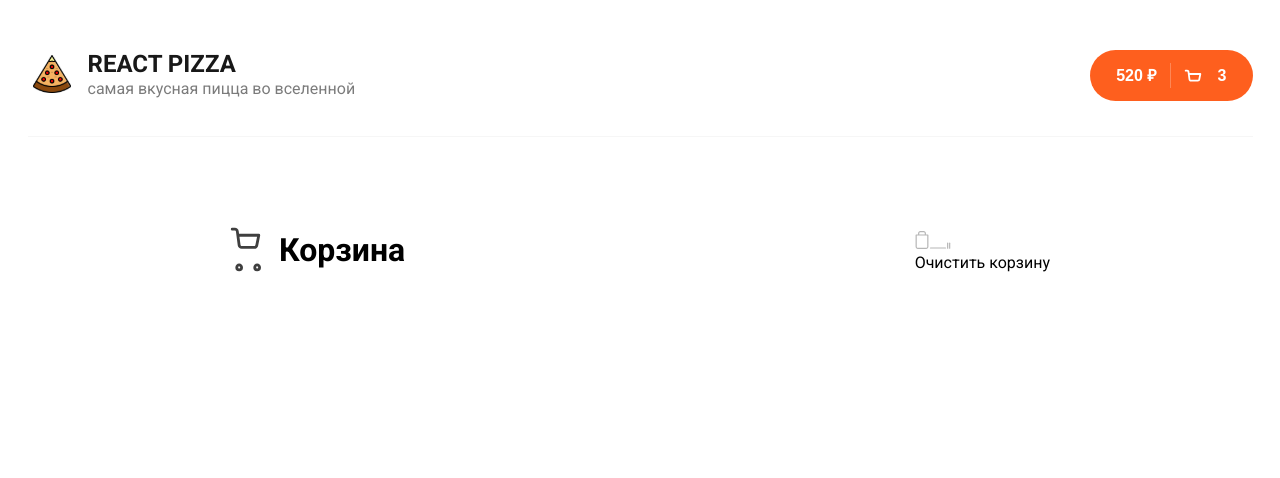
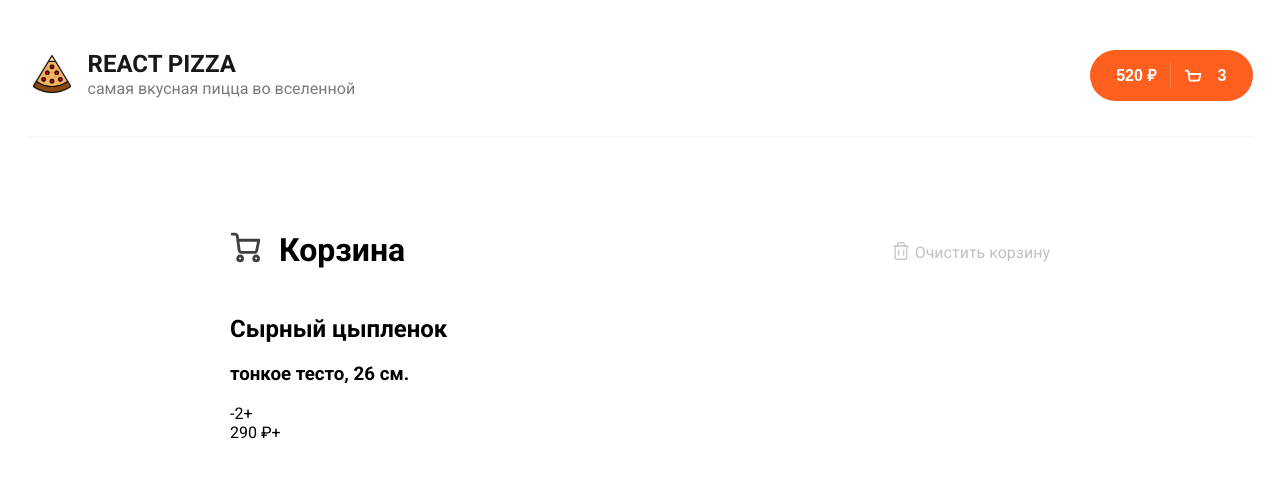
Before and after one commit to paul-ondev/react-pizza, a React (Create React App) app: page /cart in a window 1280 px wide. Shown: the top 478 px of the page. Built offline with nearby package versions, Linux system fonts and the light colour scheme.

Commit message:
Cart components.

```diff
--- a/src/components/CartBlock/CartBlock.scss
+++ b/src/components/CartBlock/CartBlock.scss
@@ -41,6 +41,7 @@
 .cart-block-top {
   display: flex;
   justify-content: space-between;
+  align-items: center;
   &__title {
     display: flex;
     justify-content: space-between;
@@ -54,15 +55,57 @@
   .cart-icon {
     &__main {
       position: relative;
-      top: -4px;
+      top: 1px;
+    }
+    &__wheels {
+      position: relative;
+      top: -9px;
     }
     &__wheel-1 {
       position: relative;
-      left: 5px;
+      left: 6px;
     }
     &__wheel-2 {
       position: relative;
-      left: 15px;
+      left: 14px;
     }
   }
+  &__empty-cart {
+    cursor: pointer;
+    display: flex;
+    justify-content: space-between;
+    opacity: 0.6;
+    &:hover {
+      opacity: 1;
+    }
+  }
+  &__trash-icon {
+    margin-right: 11px;
+  }
+  .trash-icon {
+    &__main {
+      position: relative;
+      left: 1px;
+      top: -1px;
+    }
+    &__horizont {
+      position: relative;
+      left: -15px;
+      top: -14px;
+    }
+    &__vertical-1 {
+      position: relative;
+      left: -27px;
+      top: -5px;
+    }
+    &__vertical-2 {
+      position: relative;
+      left: -24px;
+      top: -5px;
+    }
+  }
+  &__empty-btn {
+    margin-left: -25px;
+    color: #9b9999;
+  }
 }
--- a/src/components/CartBlock/index.jsx
+++ b/src/components/CartBlock/index.jsx
@@ -1,5 +1,6 @@
 import React from 'react';
 
+import {CartPizza} from './../index'
 import './CartBlock.scss';
 
 const CartBlock = () => {
@@ -25,23 +26,24 @@ const CartBlock = () => {
                 <div className="cart-block-top__empty-cart">
                     <div className="cart-block-top__trash-icon">
                         <svg className='trash-icon__main' width="14" height="18" viewBox="0 0 14 18" fill="none" xmlns="http://www.w3.org/2000/svg">
-                        <path d="M3.66663 4.00001V2.33334C3.66663 1.89131 3.84222 1.46739 4.15478 1.15483C4.46734 0.842266 4.89127 0.666672 5.33329 0.666672H8.66663C9.10865 0.666672 9.53258 0.842266 9.84514 1.15483C10.1577 1.46739 10.3333 1.89131 10.3333 2.33334V4.00001M12.8333 4.00001V15.6667C12.8333 16.1087 12.6577 16.5326 12.3451 16.8452C12.0326 17.1577 11.6087 17.3333 11.1666 17.3333H2.83329C2.39127 17.3333 1.96734 17.1577 1.65478 16.8452C1.34222 16.5326 1.16663 16.1087 1.16663 15.6667V4.00001H12.8333Z" stroke="#B6B6B6" stroke-width="1.2" stroke-linecap="round" stroke-linejoin="round"/>
+                            <path d="M3.66663 4.00001V2.33334C3.66663 1.89131 3.84222 1.46739 4.15478 1.15483C4.46734 0.842266 4.89127 0.666672 5.33329 0.666672H8.66663C9.10865 0.666672 9.53258 0.842266 9.84514 1.15483C10.1577 1.46739 10.3333 1.89131 10.3333 2.33334V4.00001M12.8333 4.00001V15.6667C12.8333 16.1087 12.6577 16.5326 12.3451 16.8452C12.0326 17.1577 11.6087 17.3333 11.1666 17.3333H2.83329C2.39127 17.3333 1.96734 17.1577 1.65478 16.8452C1.34222 16.5326 1.16663 16.1087 1.16663 15.6667V4.00001H12.8333Z" stroke="#9b9999" stroke-width="1.2" stroke-linecap="round" stroke-linejoin="round"/>
                         </svg>
                         <svg className='trash-icon__horizont' width="18" height="2" viewBox="0 0 18 2" fill="none" xmlns="http://www.w3.org/2000/svg">
-                        <path d="M1.5 1H3.16667H16.5" stroke="#B6B6B6" stroke-width="1.2" stroke-linecap="round" stroke-linejoin="round"/>
+                            <path d="M1.5 1H3.16667H16.5" stroke="#9b9999" stroke-width="1.2" stroke-linecap="round" stroke-linejoin="round"/>
                         </svg>
                         <svg className='trash-icon__vertical-1' width="2" height="7" viewBox="0 0 2 7" fill="none" xmlns="http://www.w3.org/2000/svg">
-                        <path d="M0.666626 1.16667V6.16667" stroke="#B6B6B6" stroke-width="1.2" stroke-linecap="round" stroke-linejoin="round"/>
+                            <path d="M0.666626 1.16667V6.16667" stroke="#9b9999" stroke-width="1.2" stroke-linecap="round" stroke-linejoin="round"/>
                         </svg>
                         <svg className='trash-icon__vertical-2' width="2" height="7" viewBox="0 0 2 7" fill="none" xmlns="http://www.w3.org/2000/svg">
-                        <path d="M0.666626 1.16667V6.16667" stroke="#B6B6B6" stroke-width="1.2" stroke-linecap="round" stroke-linejoin="round"/>
+                            <path d="M0.666626 1.16667V6.16667" stroke="#9b9999" stroke-width="1.2" stroke-linecap="round" stroke-linejoin="round"/>
                         </svg>
-
-
                     </div>
-                    <div className="cart-block-top__empty-btn">Очистить корзину</div>
+                    <span className="cart-block-top__empty-btn">Очистить корзину</span>
                 </div>
             </div>
+            <main className="cart-block-main">
+                <CartPizza />
+            </main>
         </div>
     )
 }
--- /dev/null
+++ b/src/components/CartPizza/index.jsx
@@ -0,0 +1,27 @@
+import React from 'react';
+
+
+function CartPizza() {
+    return (
+        <div className='cart-pizza'>
+            <div className="cart-pizza__left">
+                <img src="" alt="" className="cart-pizza__img" />
+                <div className="cart-pizza__pizza-info">
+                    <h2 className="pizza-info__title">Сырный цыпленок</h2>
+                    <h3 className="pizza-info__description">тонкое тесто, 26 см.</h3>
+                </div>
+            </div>
+            <div className="cart-pizza__right">
+                <div className="cart-pizza__quantity">
+                    <span className="quantity__decrement">-</span>
+                    <span className="quantity__number">2</span>
+                    <span className="quantity__increment">+</span>
+                </div>
+                <span className="cart-pizza__price">290 ₽</span>
+                <span className="cart-pizza__delete">+</span>
+            </div>
+        </div>
+    )
+}
+
+export default CartPizza
--- a/src/components/index.js
+++ b/src/components/index.js
@@ -6,3 +6,4 @@ export { default as PizzaBlock } from "./PizzaBlock";
 export { default as PizzaLoadingBlock } from "./PizzaBlock/LoadingBlock";
 export { default as CartBlock } from "./CartBlock";
 export { default as CartBlockEmpty } from "./CartBlock/CartBlockEmpty";
+export { default as CartPizza } from "./CartPizza";
```
Also changed, not shown: src/components/CartPizza/CartPizza.scss (added).
